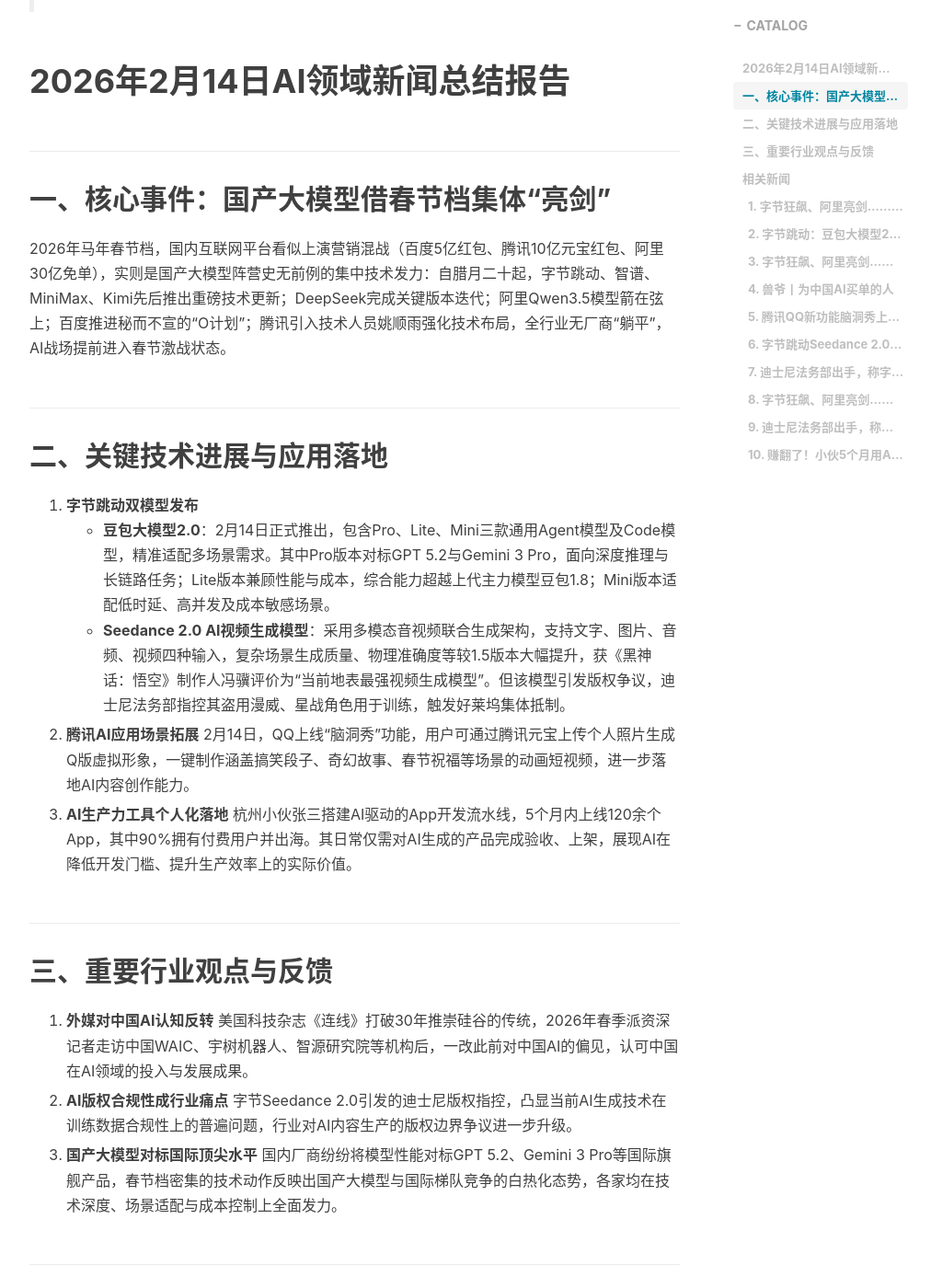
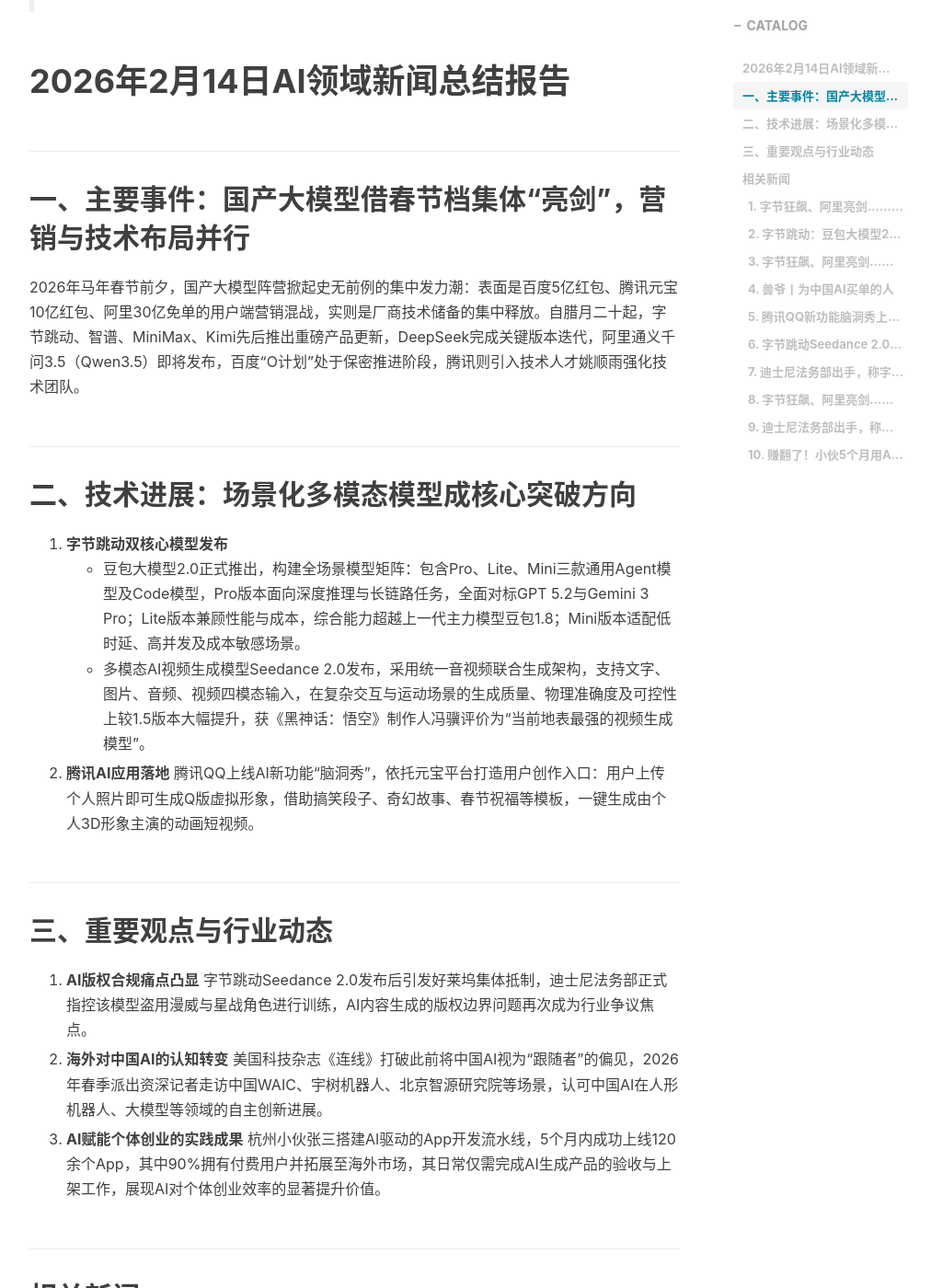
Before and after one commit to soldier828/soldier828.github.io, a Jekyll site: the page built from _posts/2026-02-15-AI新闻快递.md, in a window 1280 px wide and 1400 px high, scrolled down 561 px. Shown: the whole window at 92% size, without its empty margins (233-1245 px from the left). Built offline with Jekyll 4.4.1, drawn with Linux system fonts in a browser that asks for light colours; nearby versions of some CDN libraries; comment, search, counter and statistics services are not loaded.

Commit message:
Update AI news summary for 2026-02-15

```diff
--- a/_posts/2026-02-15-AI新闻快递.md
+++ b/_posts/2026-02-15-AI新闻快递.md
@@ -11,30 +11,26 @@ catalog: true
 > 以下是昨天AI相关新闻的总结
 
 # 2026年2月14日AI领域新闻总结报告
+## 一、主要事件：国产大模型借春节档集体“亮剑”，营销与技术布局并行
+2026年马年春节前夕，国产大模型阵营掀起史无前例的集中发力潮：表面是百度5亿红包、腾讯元宝10亿红包、阿里30亿免单的用户端营销混战，实则是厂商技术储备的集中释放。自腊月二十起，字节跳动、智谱、MiniMax、Kimi先后推出重磅产品更新，DeepSeek完成关键版本迭代，阿里通义千问3.5（Qwen3.5）即将发布，百度“O计划”处于保密推进阶段，腾讯则引入技术人才姚顺雨强化技术团队。
 
-## 一、核心事件：国产大模型借春节档集体“亮剑”
-2026年马年春节档，国内互联网平台看似上演营销混战（百度5亿红包、腾讯10亿元宝红包、阿里30亿免单），实则是国产大模型阵营史无前例的集中技术发力：自腊月二十起，字节跳动、智谱、MiniMax、Kimi先后推出重磅技术更新；DeepSeek完成关键版本迭代；阿里Qwen3.5模型箭在弦上；百度推进秘而不宣的“O计划”；腾讯引入技术人员姚顺雨强化技术布局，全行业无厂商“躺平”，AI战场提前进入春节激战状态。
+## 二、技术进展：场景化多模态模型成核心突破方向
+1. **字节跳动双核心模型发布**
+   - 豆包大模型2.0正式推出，构建全场景模型矩阵：包含Pro、Lite、Mini三款通用Agent模型及Code模型，Pro版本面向深度推理与长链路任务，全面对标GPT 5.2与Gemini 3 Pro；Lite版本兼顾性能与成本，综合能力超越上一代主力模型豆包1.8；Mini版本适配低时延、高并发及成本敏感场景。
+   - 多模态AI视频生成模型Seedance 2.0发布，采用统一音视频联合生成架构，支持文字、图片、音频、视频四模态输入，在复杂交互与运动场景的生成质量、物理准确度及可控性上较1.5版本大幅提升，获《黑神话：悟空》制作人冯骥评价为“当前地表最强的视频生成模型”。
 
-## 二、关键技术进展与应用落地
-1. **字节跳动双模型发布**
-   - **豆包大模型2.0**：2月14日正式推出，包含Pro、Lite、Mini三款通用Agent模型及Code模型，精准适配多场景需求。其中Pro版本对标GPT 5.2与Gemini 3 Pro，面向深度推理与长链路任务；Lite版本兼顾性能与成本，综合能力超越上代主力模型豆包1.8；Mini版本适配低时延、高并发及成本敏感场景。
-   - **Seedance 2.0 AI视频生成模型**：采用多模态音视频联合生成架构，支持文字、图片、音频、视频四种输入，复杂场景生成质量、物理准确度等较1.5版本大幅提升，获《黑神话：悟空》制作人冯骥评价为“当前地表最强视频生成模型”。但该模型引发版权争议，迪士尼法务部指控其盗用漫威、星战角色用于训练，触发好莱坞集体抵制。
+2. **腾讯AI应用落地**
+   腾讯QQ上线AI新功能“脑洞秀”，依托元宝平台打造用户创作入口：用户上传个人照片即可生成Q版虚拟形象，借助搞笑段子、奇幻故事、春节祝福等模板，一键生成由个人3D形象主演的动画短视频。
 
-2. **腾讯AI应用场景拓展**
-2月14日，QQ上线“脑洞秀”功能，用户可通过腾讯元宝上传个人照片生成Q版虚拟形象，一键制作涵盖搞笑段子、奇幻故事、春节祝福等场景的动画短视频，进一步落地AI内容创作能力。
+## 三、重要观点与行业动态
+1. **AI版权合规痛点凸显**
+   字节跳动Seedance 2.0发布后引发好莱坞集体抵制，迪士尼法务部正式指控该模型盗用漫威与星战角色进行训练，AI内容生成的版权边界问题再次成为行业争议焦点。
 
-3. **AI生产力工具个人化落地**
-杭州小伙张三搭建AI驱动的App开发流水线，5个月内上线120余个App，其中90%拥有付费用户并出海。其日常仅需对AI生成的产品完成验收、上架，展现AI在降低开发门槛、提升生产效率上的实际价值。
+2. **海外对中国AI的认知转变**
+   美国科技杂志《连线》打破此前将中国AI视为“跟随者”的偏见，2026年春季派出资深记者走访中国WAIC、宇树机器人、北京智源研究院等场景，认可中国AI在人形机器人、大模型等领域的自主创新进展。
 
-## 三、重要行业观点与反馈
-1. **外媒对中国AI认知反转**
-美国科技杂志《连线》打破30年推崇硅谷的传统，2026年春季派资深记者走访中国WAIC、宇树机器人、智源研究院等机构后，一改此前对中国AI的偏见，认可中国在AI领域的投入与发展成果。
-
-2. **AI版权合规性成行业痛点**
-字节Seedance 2.0引发的迪士尼版权指控，凸显当前AI生成技术在训练数据合规性上的普遍问题，行业对AI内容生产的版权边界争议进一步升级。
-
-3. **国产大模型对标国际顶尖水平**
-国内厂商纷纷将模型性能对标GPT 5.2、Gemini 3 Pro等国际旗舰产品，春节档密集的技术动作反映出国产大模型与国际梯队竞争的白热化态势，各家均在技术深度、场景适配与成本控制上全面发力。
+3. **AI赋能个体创业的实践成果**
+   杭州小伙张三搭建AI驱动的App开发流水线，5个月内成功上线120余个App，其中90%拥有付费用户并拓展至海外市场，其日常仅需完成AI生成产品的验收与上架工作，展现AI对个体创业效率的显著提升价值。
 
 ## 相关新闻
 
```
Also changed, not shown: other parts of _posts/2026-02-15-AI新闻快递.md (+1 -1 lines).
